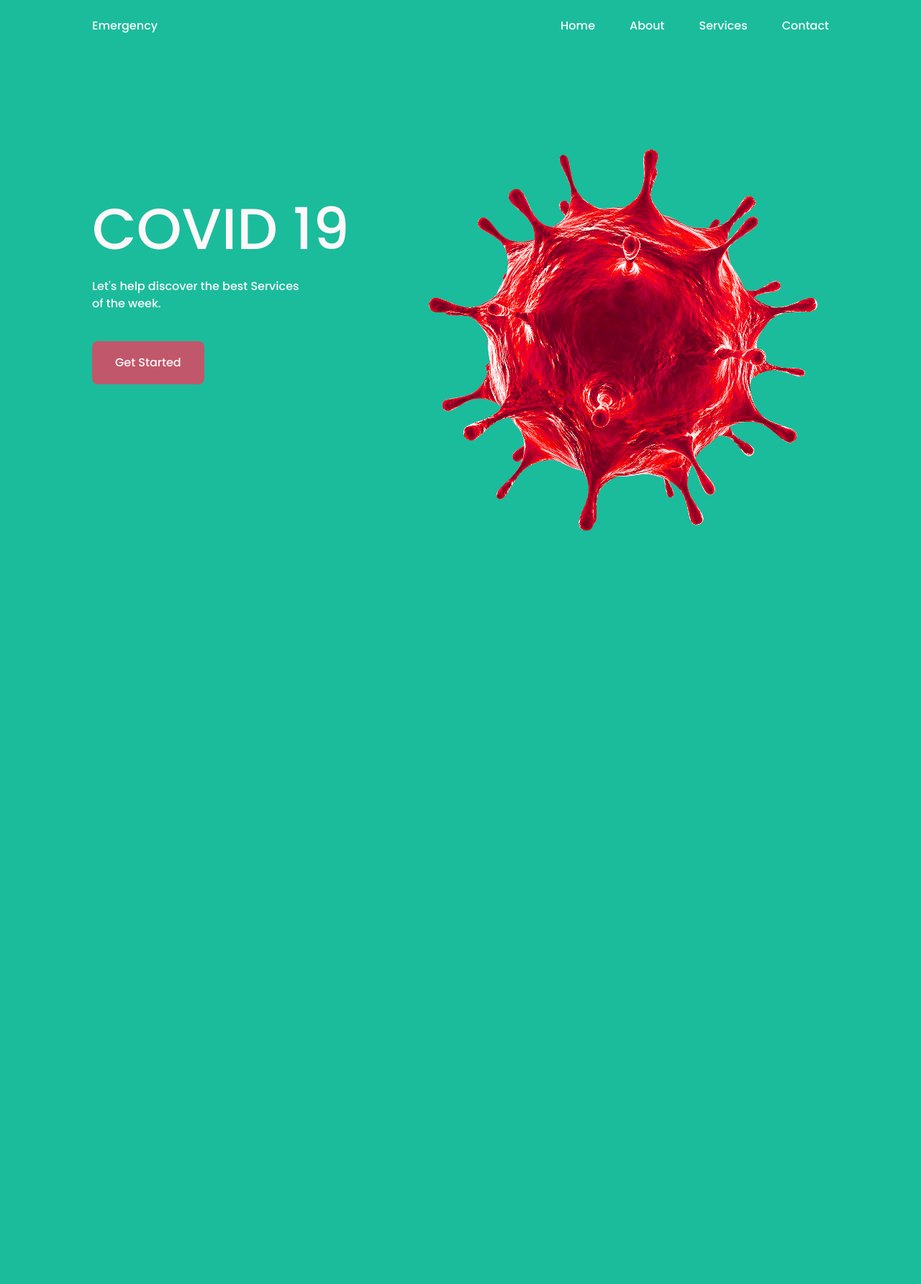
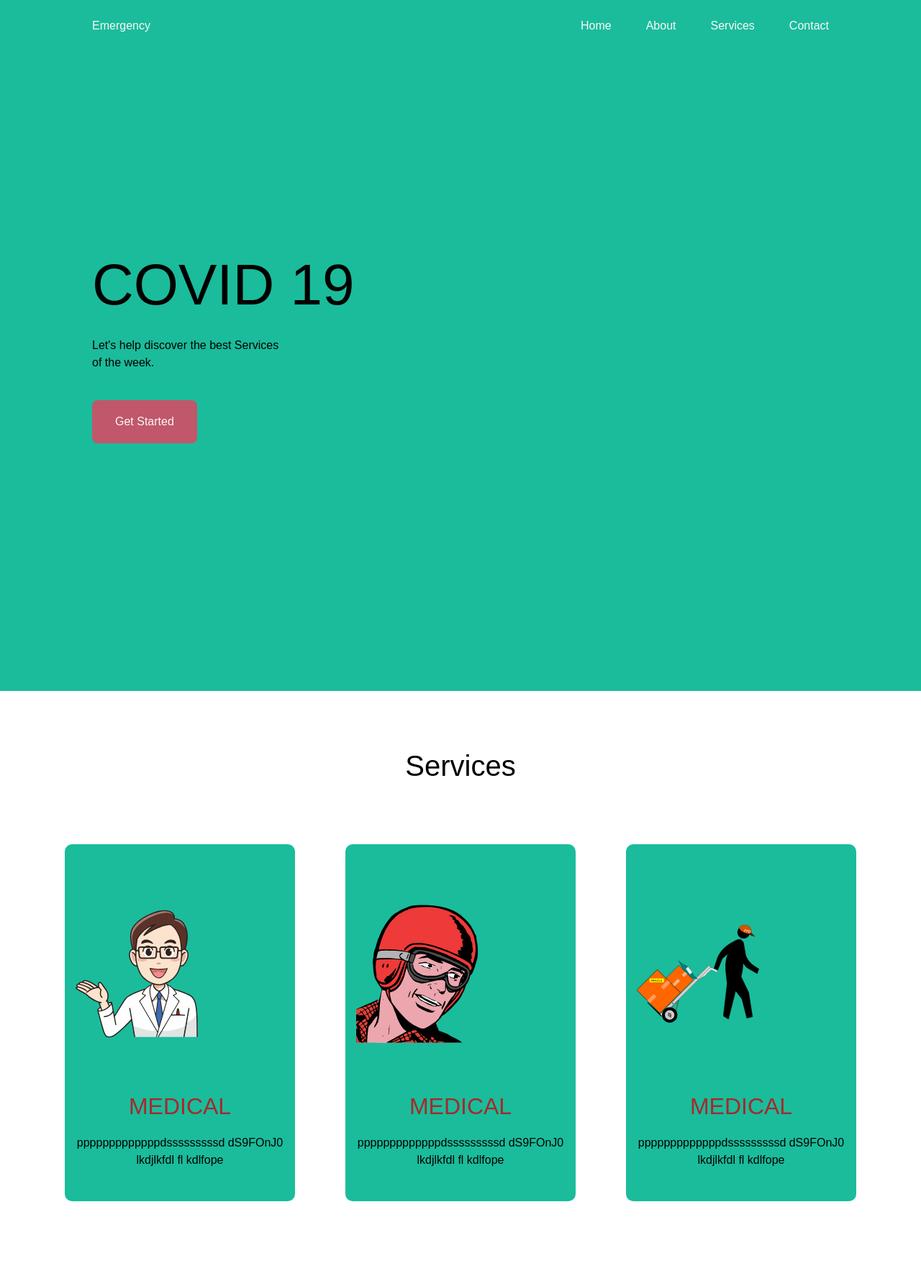
Before and after one commit to fahim-01/Emergency_Helpline, a Django app: page / in a window 1280 px wide. Shown: the whole page at 72% size. Before the commit the page ends 737 px from the top, so only its background shows below. Run offline with Django 3.2, Linux system fonts and the light colour scheme; some libraries are stand-ins or nearby versions.

Commit message:
service file added

```diff
--- /dev/null
+++ b/future/static/css/service.css
@@ -0,0 +1,138 @@
+* {
+    margin: 0;
+    padding: 0;
+    box-sizing: border-box;
+    font-family:'Montserrat', sans-serif;
+  }
+
+  section {
+      background-color: #fff;
+      padding-top: 80px;
+      padding-bottom: 80px;
+  }
+
+  h1 {
+      font-size: 2.5rem;
+      color: black;
+      text-align: center;
+      font-weight: 400;
+  }
+
+  .services {
+      height: 100%;
+      margin-top: 50px;
+      display: flex;
+      flex-wrap: wrap;
+      justify-content: center;
+
+  }
+
+  .service-1 {
+      width: 320px;
+      background-color: #1abc9c;
+      padding: 15px;
+      margin: 35px;
+      border-radius: 10px;
+  }
+
+  .img {
+      padding-top: 30px;
+
+  }
+
+  img {
+      height: 270px;
+      width: 170px;
+  }
+  .description {
+      padding-bottom: 30px;
+      text-align: center;
+      margin-top: 30px;
+  }
+
+  h2 {
+      text-transform: uppercase;
+      color: brown;
+  }
+  p {
+      margin-top: 20px;
+      color: black;
+  }
+  .shapes {
+      position: relative;
+  }
+
+  .shape-1,
+  .shape-2,
+  .shape-3,
+  .shape-4,
+  .shape5,
+  .shape-6 {
+      width: 20px;
+      height: 40px;
+      border-radius: 35px;
+      position: absolute;
+  }
+
+  .right {
+      right: 0;
+
+  }
+
+  .shape-1 {
+      right: 40px;
+      background-color: #fffc;
+      top: -60px;
+      transition: all linear .5s;
+  }
+  .shape-2 {
+    right: 20px;
+    background-color: #1abc9c;
+    top: -10px;
+    transition: all linear .5s;
+}
+
+.shape-3 {
+    background-color: #fff;
+    top: -60px;
+    transition: all linear .5s;
+}
+
+.service-1:hover .shape-1 {
+    top: -30px;
+}
+.service-1:hover .shape-2 {
+    top: -30px;
+}
+.service-1:hover .shape-3 {
+    top: -40px;
+}
+
+.shape-4 {
+    background-color: #1abc9c;
+    top: -27px;
+    transition: all linear .5s;
+}
+.shape-5 {
+  background-color: #fff;
+  left: 20px;
+  top: 17px;
+  transition: all linear .5s;
+}
+
+.shape-6 {
+  background-color: #1abc9c;
+  left: 40px;
+  top: -27px;
+  transition: all linear .5s;
+}
+
+.service-1:hover .shape-4 {
+    top: -7px;
+}
+.service-1:hover .shape-5 {
+    top: 0;
+}
+.service-1:hover .shape-6 {
+    top: -15px;
+}
--- a/future/templates/homepage/base.html
+++ b/future/templates/homepage/base.html
@@ -10,6 +10,7 @@
     <link href="https://cdn.jsdelivr.net/npm/bootstrap@5.0.0-beta2/dist/css/bootstrap.min.css" rel="stylesheet" integrity="sha384-BmbxuPwQa2lc/FVzBcNJ7UAyJxM6wuqIj61tLrc4wSX0szH/Ev+nYRRuWlolflfl" crossorigin="anonymous">
     <link rel="stylesheet" href="{% static 'css/home.css' %}" />
     <link rel="stylesheet" href="{% static 'css/contact.css' %}" />
+    <link rel="stylesheet" href="{% static 'css/service.css' %}" />
     <script src="https://kit.fontawesome.com/64d58efce2.js"  crossorigin="anonymous"></script>
     <title>{% block title%} {% endblock %}</title>
 
--- a/future/templates/homepage/contact.html
+++ b/future/templates/homepage/contact.html
@@ -16,15 +16,15 @@
 
           <div class="info">
             <div class="information">
-              <img src='{% static "/media/images/pin.png" %}' class="icon" alt="" />
+              <!-- <img src='{% static "/media/images/pin.png" %}' class="icon" alt="" /> -->
               <p>2B Jalalia Box,Akhalia surma,Sylhet.</p>
             </div>
             <div class="information">
-              <img src='{% static "/media/images/gmail.png" %}' class="icon" alt="" />
+              <!-- <img src='{% static "/media/images/gmail.png" %}' class="icon" alt="" /> -->
               <p>fahim.sust.edu@gmail.com</p>
             </div>
             <div class="information">
-              <img src='{% static "/media/images/phone.png" %}'class="icon" alt="" />
+              <!-- <img src='{% static "/media/images/phone.png" %}'class="icon" alt="" /> -->
               <p>+880 1778346462</p>
             </div>
           </div>
--- a/future/templates/homepage/home.html
+++ b/future/templates/homepage/home.html
@@ -9,6 +9,7 @@
     <link href='https://cdn.jsdelivr.net/npm/boxicons@2.0.5/css/boxicons.min.css' rel='stylesheet'>
     <link href="https://cdn.jsdelivr.net/npm/bootstrap@5.0.0-beta2/dist/css/bootstrap.min.css" rel="stylesheet" integrity="sha384-BmbxuPwQa2lc/FVzBcNJ7UAyJxM6wuqIj61tLrc4wSX0szH/Ev+nYRRuWlolflfl" crossorigin="anonymous">
     <link rel="stylesheet" href="{% static 'css/home.css' %}" />
+    <link rel="stylesheet" href="{% static 'css/service.css' %}" />
     <script src="https://kit.fontawesome.com/64d58efce2.js"  crossorigin="anonymous"></script>
 
         <title>Emergency</title>
@@ -44,7 +45,7 @@
             <section class="home" id="home">
                 <div class="home__container bd-grid">
                     <div class="home__img">
-                        <img src='{% static "/media/images/corona.png" %}' alt="" data-speed="-2" class="move">
+                        <!-- <img src='{% static "/media/images/corona.png" %}' alt="" data-speed="-2" class="move"> -->
                     </div>
 
                     <div class="home__data">
@@ -55,6 +56,81 @@
                 </div>
             </section>
         </main>
+
+        <section>
+            <h1>Services</h1>
+            <div class="services">
+            <div class="service-1">
+                <a href="/service">
+                <div class="shapes">
+                    <div class="shape-1 right"></div>
+                    <div class="shape-2 right"></div>
+                    <div class="shape-3 right"></div>
+                </div>
+                <div class="img">
+                    <img  src='{% static "/media/images/service1.svg" %}' alt="">
+                </div>
+                <div class="description">
+                    <h2> Medical</h2>
+                    <p>pppppppppppppdsssssssssd dS9FOnJ0 lkdjlkfdl fl kdlfope </p>
+                </div>
+                <div class="shapes">
+                    <div class="shape-4"></div>
+                    <div class="shape-5"></div>
+                    <div class="shape-6"></div>
+
+                </div>
+                </a>
+            </div>
+
+            <div class="service-1">
+                <a href="/service">
+                <div class="shapes">
+                    <div class="shape-1 right"></div>
+                    <div class="shape-2 right"></div>
+                    <div class="shape-3 right"></div>
+                </div>
+                <div class="img">
+                      <img  src='{% static "/media/images/service2.svg" %}' alt="">
+                </div>
+                <div class="description">
+                    <h2> Medical</h2>
+                    <p>pppppppppppppdsssssssssd dS9FOnJ0 lkdjlkfdl fl kdlfope </p>
+                </div>
+                <div class="shapes">
+                    <div class="shape-4"></div>
+                    <div class="shape-5"></div>
+                    <div class="shape-6"></div>
+
+                </div>
+            </a>
+            </div>
+
+            <div class="service-1">
+                <a href="/service">
+                <div class="shapes">
+                    <div class="shape-1 right"></div>
+                    <div class="shape-2 right"></div>
+                    <div class="shape-3 right"></div>
+                </div>
+                <div class="img">
+                    <img  src='{% static "/media/images/food.svg" %}' alt="">
+                </div>
+                <div class="description">
+                    <h2> Medical</h2>
+                    <p>pppppppppppppdsssssssssd dS9FOnJ0 lkdjlkfdl fl kdlfope </p>
+                </div>
+                <div class="shapes">
+                    <div class="shape-4"></div>
+                    <div class="shape-5"></div>
+                    <div class="shape-6"></div>
+
+                </div>
+            </a>
+            </div>
+        </div>
+        </section>
+
 
         <script src="https://cdn.jsdelivr.net/npm/bootstrap@5.0.0-beta2/dist/js/bootstrap.bundle.min.js" integrity="sha384-b5kHyXgcpbZJO/tY9Ul7kGkf1S0CWuKcCD38l8YkeH8z8QjE0GmW1gYU5S9FOnJ0" crossorigin="anonymous"></script>
         <script src="https://cdn.jsdelivr.net/npm/@popperjs/core@2.6.0/dist/umd/popper.min.js" integrity="sha384-KsvD1yqQ1/1+IA7gi3P0tyJcT3vR+NdBTt13hSJ2lnve8agRGXTTyNaBYmCR/Nwi" crossorigin="anonymous"></script>
--- a/future/urls.py
+++ b/future/urls.py
@@ -5,4 +5,5 @@ urlpatterns = [
     path('', views.index, name="HomePage"),
     path("contact/", views.contact, name="ContactUs"),
     path("about/", views.about, name="AboutUs"),
+    path("service/", views.service, name="Services"),
 ]
--- a/future/views.py
+++ b/future/views.py
@@ -4,6 +4,10 @@ from .models import Contact
 # Create your views here.
 def index(request):
     return  render(request, 'homepage/home.html')
+
+
+def service(request):
+    return  render(request, 'homepage/service.html')
 def contact(request):
     thank =False
     if request.method=="POST":
```
Also changed, not shown: future/templates/homepage/service.html (added, +11 -0 lines), future/static/media/images/food.svg (added), future/static/media/images/service1.svg (added), future/static/media/images/service2.svg (added), future/static/media/images/service22.svg (added).
